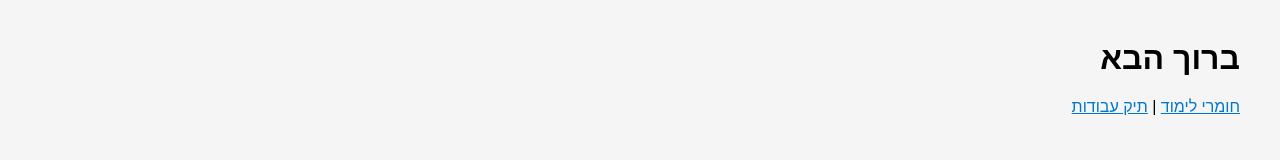
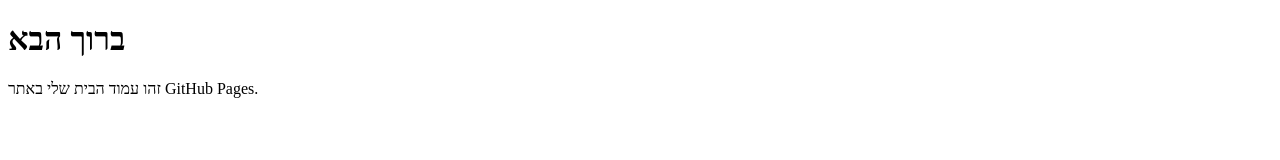
Before and after one commit to Project486/my-site, a plain HTML site: page My-site/index.html in a window 1280 px wide. Drawn offline with Linux system fonts and the light colour scheme.

Commit message:
Update index.html

```diff
--- a/My-site/index.html
+++ b/My-site/index.html
@@ -1,15 +1,11 @@
 <!DOCTYPE html>
 <html lang="he">
 <head>
-  <meta charset="UTF-8" />
+  <meta charset="UTF-8">
   <title>האתר שלי</title>
-  <link rel="stylesheet" href="style.css" />
 </head>
 <body>
   <h1>ברוך הבא</h1>
-  <nav>
-    <a href="materials.html">חומרי לימוד</a> |
-    <a href="portfolio.html?code=1234">תיק עבודות</a>
-  </nav>
+  <p>זהו עמוד הבית שלי באתר GitHub Pages.</p>
 </body>
 </html>
```
